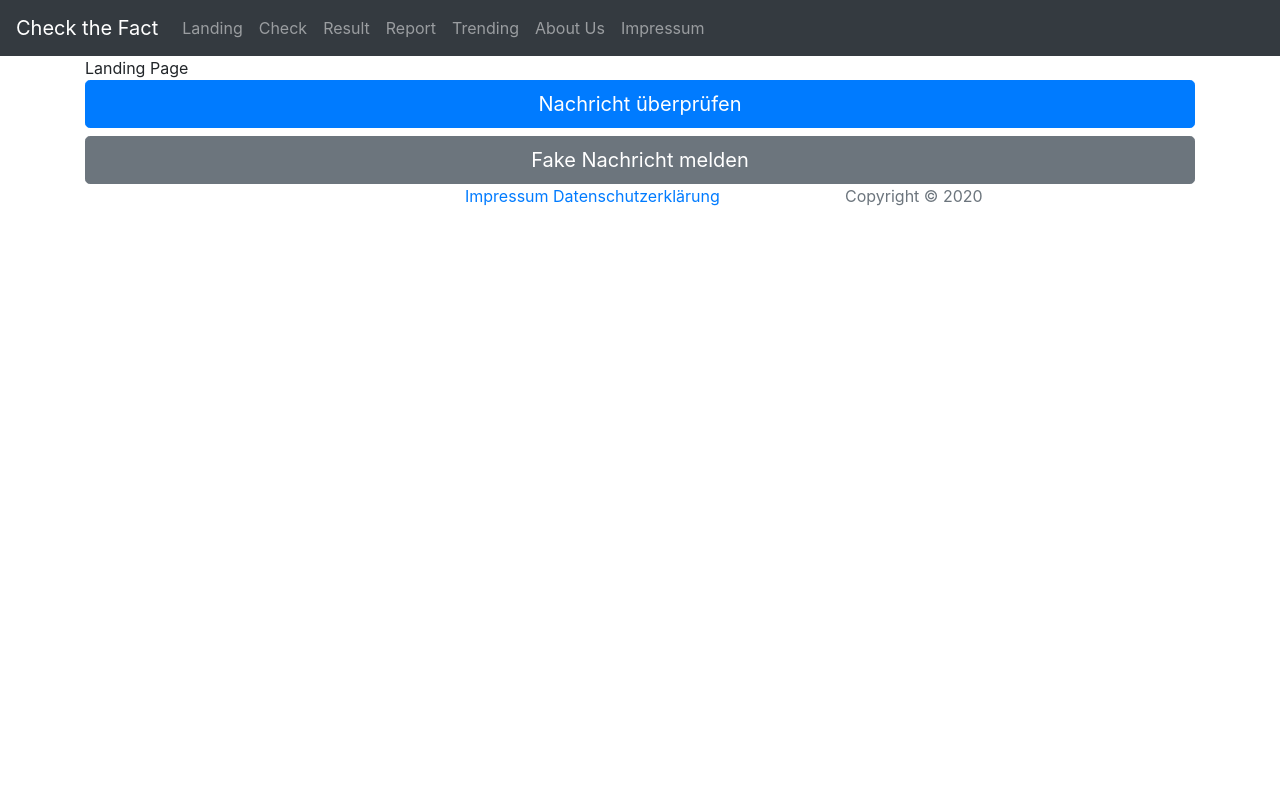
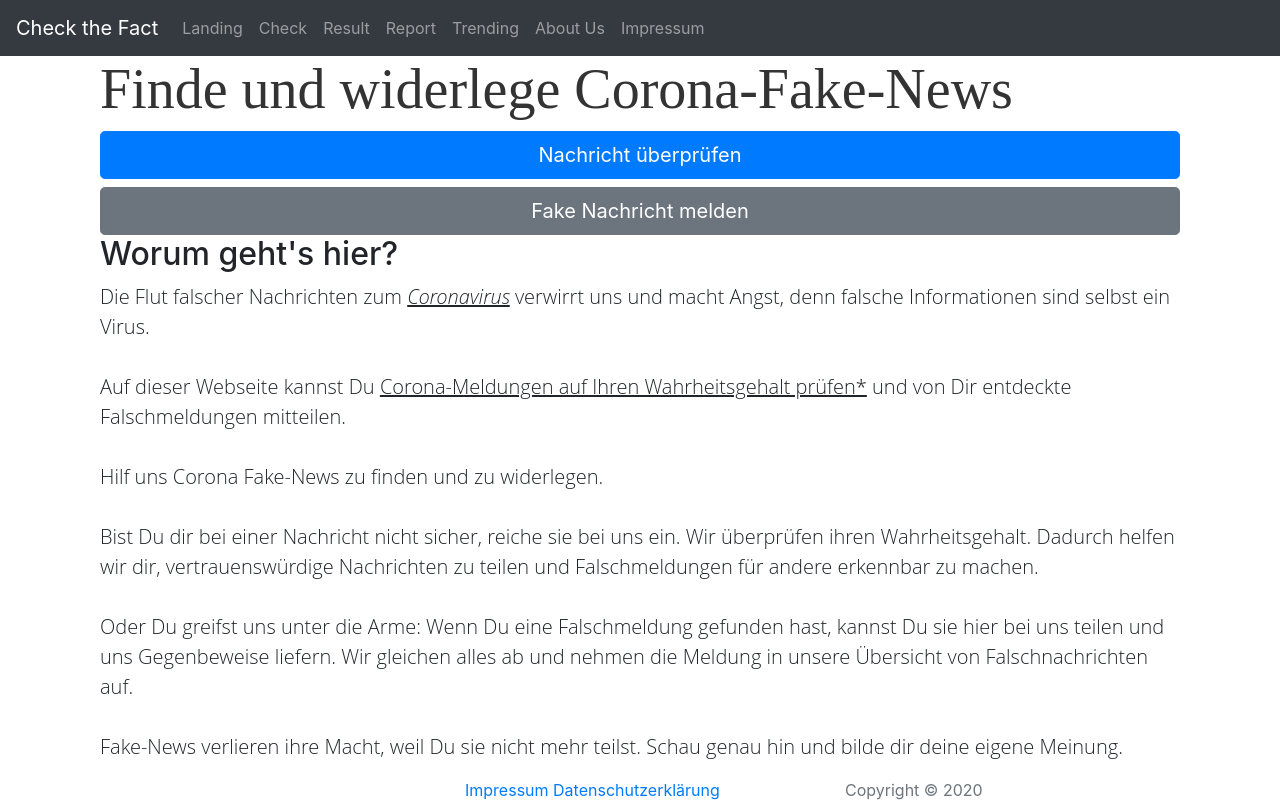
Before and after one commit to Check-den-Fakt/Frontend, a React (Create React App) app: page / in a window 1280 px wide. Built offline with nearby package versions, Linux system fonts and the light colour scheme.

Commit message:
Too much

```diff
--- a/src/index.css
+++ b/src/index.css
@@ -13,9 +13,10 @@ code {
 }
 
 .display-4 {
-  font-family: Serif;
+  font-family: 'Vollkorn', serif;
+  color: #333;
 }
 
 .lead {
-  font-family: 'Open Sans';
+  font-family: Open Sans;
 }
--- a/src/pages/Landing/Landing.js
+++ b/src/pages/Landing/Landing.js
@@ -5,15 +5,36 @@ import { Button } from 'react-bootstrap';
 export default function Landing() {
   // Declare a new state variable, which we'll call "count"
   return (
-    <div>
-      Landing Page
-      <>
+    <div className="container">
+     <>
+        <h1 className="display-4">Finde und widerlege Corona-Fake-News</h1>
         <Button href="/check" variant="primary" size="lg" block>
           Nachricht überprüfen
         </Button>
         <Button href="/report" variant="secondary" size="lg" block>
           Fake Nachricht melden
         </Button>
+         <h2>Worum geht's hier?</h2>
+         <p className="lead">
+             Die Flut falscher Nachrichten zum <u><i>Coronavirus</i></u> verwirrt uns und macht Angst, denn falsche Informationen sind selbst ein Virus.
+             <br/>
+             <br/>
+             Auf dieser Webseite kannst Du <u>Corona-Meldungen auf Ihren Wahrheitsgehalt prüfen*</u> und von Dir entdeckte Falschmeldungen mitteilen.
+             <br/>
+             <br/>
+             Hilf uns Corona Fake-News zu finden und zu widerlegen.
+             <br/>
+             <br/>
+             Bist Du dir bei einer Nachricht nicht sicher, reiche sie bei uns ein. Wir überprüfen ihren Wahrheitsgehalt. Dadurch helfen wir dir, vertrauenswürdige Nachrichten zu teilen und Falschmeldungen für andere erkennbar zu machen.
+             <br/>
+             <br/>
+             Oder Du greifst uns unter die Arme: Wenn Du eine Falschmeldung gefunden hast, kannst Du sie hier bei uns teilen und uns Gegenbeweise liefern. Wir gleichen alles ab und nehmen die Meldung in unsere Übersicht von Falschnachrichten auf.
+             <br/>
+             <br/>
+             Fake-News verlieren ihre Macht, weil Du sie nicht mehr teilst. Schau genau hin und bilde dir deine eigene Meinung.
+         </p>
+
+
       </>
     </div>
   );
```
